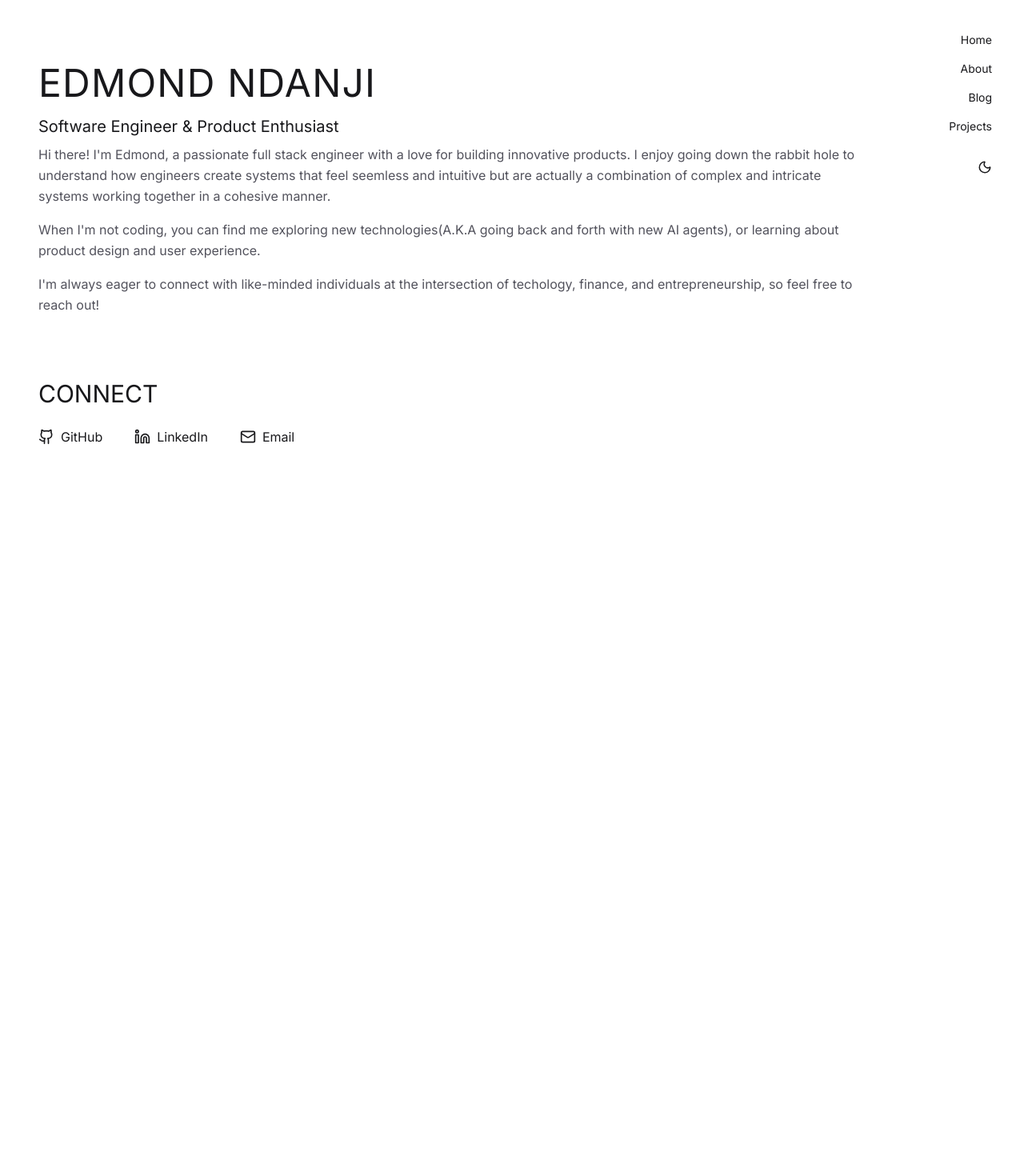
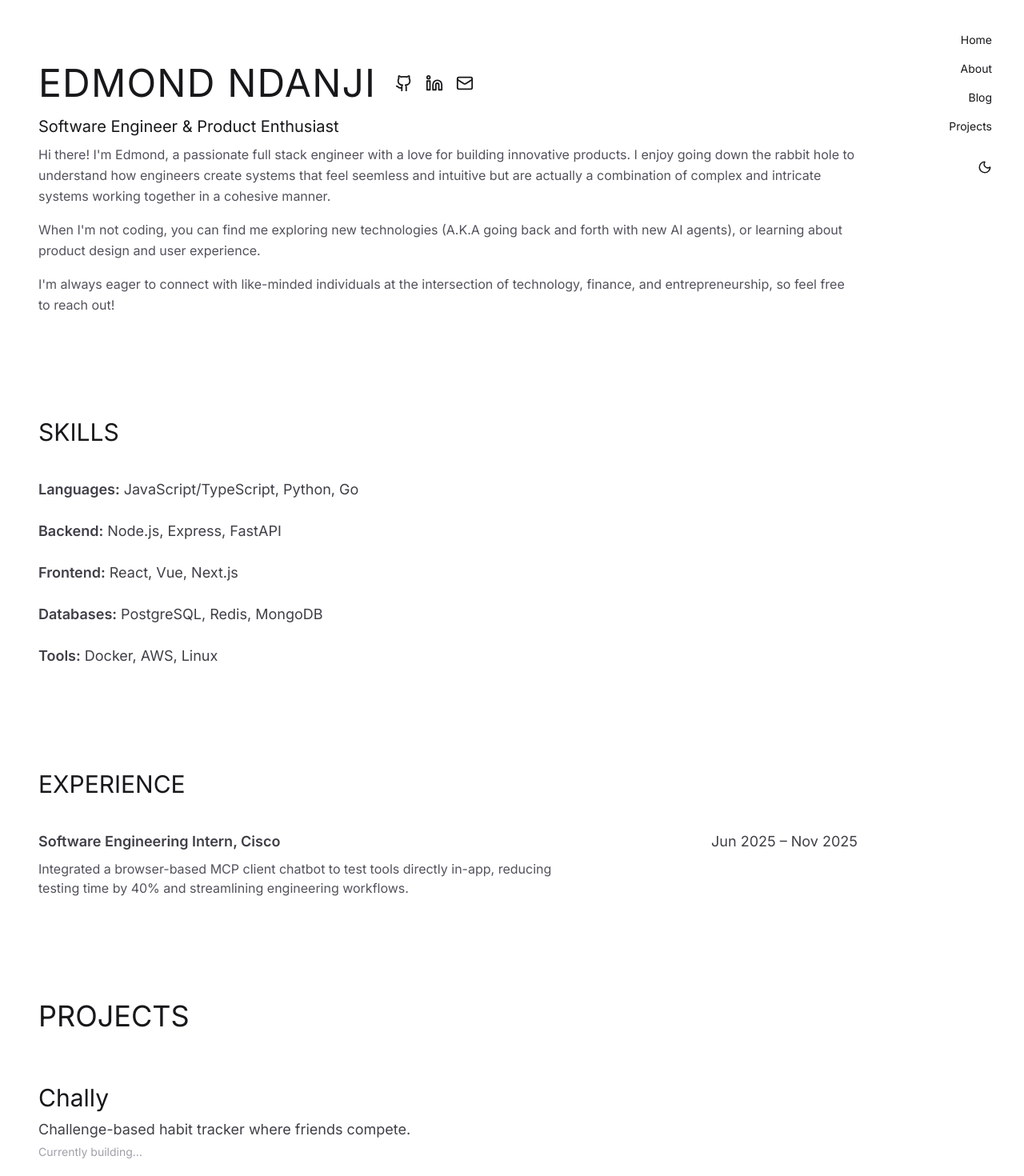
Before and after one commit to 2bTwist/portfolio, a Next.js app: page / in a window 1280 px wide. Shown: the top 1470 px of the page at 80% size. Before the commit the page ends 800 px from the top, so only its background shows below. Built offline with nearby package versions, Linux system fonts and the light colour scheme.

Commit message:
feat: enhance homepage with new sections for skills, experience, and projects; add smooth scrolling to Navbar links

```diff
--- a/app/globals.css
+++ b/app/globals.css
@@ -11,6 +11,10 @@
 
 @variant dark (&:is(.dark *));
 
+html {
+  scroll-behavior: smooth;
+}
+
 body {
   font-family: var(--font-inter);
 }
--- a/app/page.tsx
+++ b/app/page.tsx
@@ -1,19 +1,58 @@
 import { Github, Mail, Linkedin as LinkedinIcon } from "lucide-react";
+import { SkillsSection } from "@/components/SkillsSection";
+import { ExperienceSection } from "@/components/ExperienceSection";
+import { ProjectsSection } from "@/components/ProjectsSection";
 
 export default function HomePage() {
   return (
     <div className="max-w-5xl">
-      {/* Name */}
-      <h1 className="text-5xl mb-4 tracking-wide" style={{ fontFamily: "var(--font-caveat)" }}>
-        EDMOND NDANJI
-      </h1>
+
+      {/* Header with name + icons */}
+      <div className="flex items-center gap-6 mb-4">
+        <h1
+          className="text-5xl tracking-wide"
+          style={{ fontFamily: "var(--font-caveat)" }}
+        >
+          EDMOND NDANJI
+        </h1>
+
+        <div className="flex items-center gap-4">
+          <a
+            href="https://github.com/2bTwist"
+            className="hover:opacity-70"
+            target="_blank"
+            rel="noopener noreferrer"
+            aria-label="GitHub"
+          >
+            <Github size={22} />
+          </a>
+
+          <a
+            href="https://linkedin.com/in/edmond-batch"
+            className="hover:opacity-70"
+            target="_blank"
+            rel="noopener noreferrer"
+            aria-label="LinkedIn"
+          >
+            <LinkedinIcon size={22} />
+          </a>
+
+          <a
+            href="mailto:ndanjiedmond@gmail.com"
+            className="hover:opacity-70"
+            aria-label="Email"
+          >
+            <Mail size={22} />
+          </a>
+        </div>
+      </div>
 
       {/* Subtitle */}
       <p className="text-xl mb-2">
         Software Engineer & Product Enthusiast
       </p>
 
-      {/* Description */}
+      {/* Bio */}
       <div className="text-zinc-600 dark:text-zinc-400 max-w-5xl leading-relaxed space-y-4">
         <p>
           Hi there! I&apos;m Edmond, a passionate full stack engineer with a love for building innovative products.
@@ -21,44 +60,17 @@ export default function HomePage() {
         </p>
 
         <p>
-          When I&apos;m not coding, you can find me exploring new technologies(A.K.A going back and forth with new AI agents), or learning about product design and user experience.
+          When I&apos;m not coding, you can find me exploring new technologies (A.K.A going back and forth with new AI agents), or learning about product design and user experience.
         </p>
-        <p>I&apos;m always eager to connect with like-minded individuals at the intersection of techology, finance, and entrepreneurship, so feel free to reach out!</p>
+
+        <p>
+          I&apos;m always eager to connect with like-minded individuals at the intersection of technology, finance, and entrepreneurship, so feel free to reach out!
+        </p>
       </div>
 
-      {/* Connect Section */}
-      <div className="mt-20">
-        <h2 className="text-3xl mb-6" style={{ fontFamily: "var(--font-caveat)" }}>
-          CONNECT
-        </h2>
-
-        <div className="flex items-center gap-10">
-          <a
-            href="https://github.com/2bTwist"
-            className="flex gap-2 items-center hover:opacity-70"
-            target="_blank"
-            rel="noopener noreferrer"
-          >
-            <Github size={20} /> GitHub
-          </a>
-
-          <a
-            href="https://linkedin.com/in/edmond-batch"
-            className="flex gap-2 items-center hover:opacity-70"
-            target="_blank"
-            rel="noopener noreferrer"
-          >
-            <LinkedinIcon size={20} /> LinkedIn
-          </a>
-
-          <a
-            href="mailto:ndanjiedmond@gmail.com"
-            className="flex gap-2 items-center hover:opacity-70"
-          >
-            <Mail size={20} /> Email
-          </a>
-        </div>
-      </div>
+      <SkillsSection />
+      <ExperienceSection />
+      <ProjectsSection />
     </div>
   );
 }
--- /dev/null
+++ b/components/ExperienceSection.tsx
@@ -0,0 +1,40 @@
+import { experience } from "@/data/experience";
+
+export function ExperienceSection() {
+  return (
+    <section className="mt-32">
+      <h2
+        className="text-3xl mb-10"
+        style={{ fontFamily: "var(--font-caveat)" }}
+      >
+        EXPERIENCE
+      </h2>
+
+      {experience.map((item) => (
+        <div key={item.company} className="mb-12">
+          {item.roles.map((role) => (
+            <div
+              key={role.title}
+              className="grid grid-cols-1 md:grid-cols-3 gap-4 text-zinc-700 dark:text-zinc-300"
+            >
+              {/* Left side */}
+              <div className="md:col-span-2 space-y-2">
+                <p className="font-semibold text-lg">
+                  {role.title}, {item.company}
+                </p>
+                <p className="text-zinc-600 dark:text-zinc-400">
+                  {role.description}
+                </p>
+              </div>
+
+              {/* Date */}
+              <div className="flex md:justify-end text-lg">
+                {role.dateRange}
+              </div>
+            </div>
+          ))}
+        </div>
+      ))}
+    </section>
+  );
+}
--- a/components/Navbar.tsx
+++ b/components/Navbar.tsx
@@ -18,13 +18,13 @@ export function Navbar() {
       <Link href="/" className="hover:opacity-70">
         Home
       </Link>
-      <Link href="/about" className="hover:opacity-70">
+      <Link href="/#about" className="hover:opacity-70 scroll-smooth">
         About
       </Link>
       <Link href="/blog" className="hover:opacity-70">
         Blog
       </Link>
-      <Link href="/projects" className="hover:opacity-70">
+      <Link href="/#projects" className="hover:opacity-70">
         Projects
       </Link>
 
--- /dev/null
+++ b/components/ProjectsSection.tsx
@@ -0,0 +1,63 @@
+import { projects } from "@/data/projects";
+import { ExternalLink } from "lucide-react";
+
+export function ProjectsSection() {
+  return (
+    <section id="projects" className="mt-32 mb-32">
+      <h2
+        className="text-4xl mb-16"
+        style={{ fontFamily: "var(--font-caveat)" }}
+      >
+        PROJECTS
+      </h2>
+
+      {projects.map((project) => (
+        <div key={project.title} className="mb-20">
+          <div className="flex items-center justify-between">
+            <h3
+              className="text-3xl"
+              style={{ fontFamily: "var(--font-caveat)" }}
+            >
+              {project.title}
+            </h3>
+
+            {project.externalUrl && (
+              <a
+                href={project.externalUrl}
+                target="_blank"
+                rel="noopener noreferrer"
+                className="text-zinc-500 hover:opacity-70"
+                aria-label="External Link"
+              >
+                <ExternalLink size={22} />
+              </a>
+            )}
+          </div>
+
+          <p className="mt-2 text-zinc-700 dark:text-zinc-300 text-lg">
+            {project.summary}
+          </p>
+
+          {/* Extra info or tech stack */}
+          {project.tech.length > 0 && (
+            <p className="mt-1 text-zinc-400 dark:text-zinc-500 text-sm">
+              {project.tech.join(", ")}
+            </p>
+          )}
+
+          {/* Status (Private/Shipped/In-progress) */}
+          {project.status === "private" && (
+            <p className="mt-1 text-zinc-400 dark:text-zinc-500 text-sm">
+              Private project
+            </p>
+          )}
+          {project.status === "in-progress" && (
+            <p className="mt-1 text-zinc-400 dark:text-zinc-500 text-sm">
+              Currently building…
+            </p>
+          )}
+        </div>
+      ))}
+    </section>
+  );
+}
--- /dev/null
+++ b/components/SkillsSection.tsx
@@ -0,0 +1,22 @@
+import { skillGroups } from "@/data/skills";
+
+export function SkillsSection() {
+  return (
+    <section className="mt-32">
+      <h2
+        className="text-3xl mb-10"
+        style={{ fontFamily: "var(--font-caveat)" }}
+      >
+        SKILLS
+      </h2>
+
+      <div className="text-lg text-zinc-700 dark:text-zinc-300 space-y-6">
+        {skillGroups.map((group) => (
+          <p key={group.label}>
+            <strong>{group.label}:</strong> {group.items.join(", ")}
+          </p>
+        ))}
+      </div>
+    </section>
+  );
+}
--- /dev/null
+++ b/data/experience.ts
@@ -0,0 +1,21 @@
+export interface ExperienceItem {
+  company: string;
+  roles: {
+    title: string;
+    description: string;
+    dateRange: string;
+  }[];
+}
+
+export const experience: ExperienceItem[] = [
+  {
+    company: "Cisco",
+    roles: [
+      {
+        title: "Software Engineering Intern",
+        description: "Integrated a browser-based MCP client chatbot to test tools directly in-app, reducing testing time by 40% and streamlining engineering workflows.",
+        dateRange: "Jun 2025 – Nov 2025",
+      },
+    ],
+  },
+];
--- /dev/null
+++ b/data/projects.ts
@@ -0,0 +1,27 @@
+export type ProjectStatus = "private" | "in-progress" | "shipped";
+
+export interface ProjectItem {
+  title: string;
+  summary: string;
+  tech: string[];
+  status: ProjectStatus;
+  externalUrl?: string;
+  githubUrl?: string;
+  thumbnail?: string;
+}
+
+export const projects: ProjectItem[] = [
+  {
+    title: "Chally",
+    summary: "Challenge-based habit tracker where friends compete.",
+    tech: [],
+    status: "in-progress",
+  },
+  {
+    title: "MCP Server Dashboard",
+    summary: "FastAPI backend with Vue.js dashboard for internal tools.",
+    tech: ["FastAPI", "Vue.js", "CI/CD"],
+    status: "shipped",
+    externalUrl: "#",
+  },
+];
--- /dev/null
+++ b/data/skills.ts
@@ -0,0 +1,27 @@
+export interface SkillGroup {
+  label: string;
+  items: string[];
+}
+
+export const skillGroups: SkillGroup[] = [
+  {
+    label: "Languages",
+    items: ["JavaScript/TypeScript", "Python", "Go"],
+  },
+  {
+    label: "Backend",
+    items: ["Node.js", "Express", "FastAPI"],
+  },
+  {
+    label: "Frontend",
+    items: ["React", "Vue", "Next.js"],
+  },
+  {
+    label: "Databases",
+    items: ["PostgreSQL", "Redis", "MongoDB"],
+  },
+  {
+    label: "Tools",
+    items: ["Docker", "AWS", "Linux"],
+  },
+];
```
